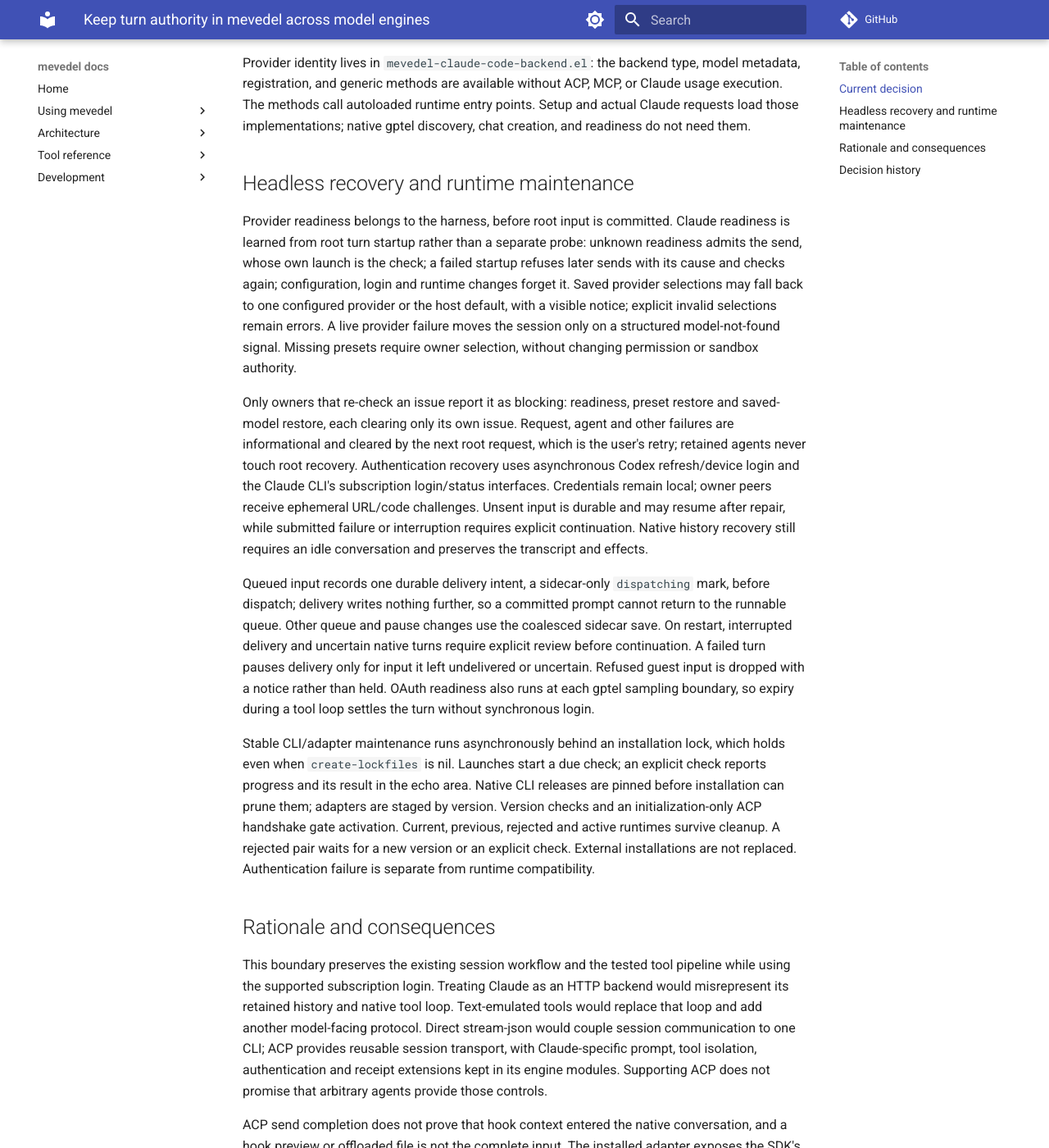
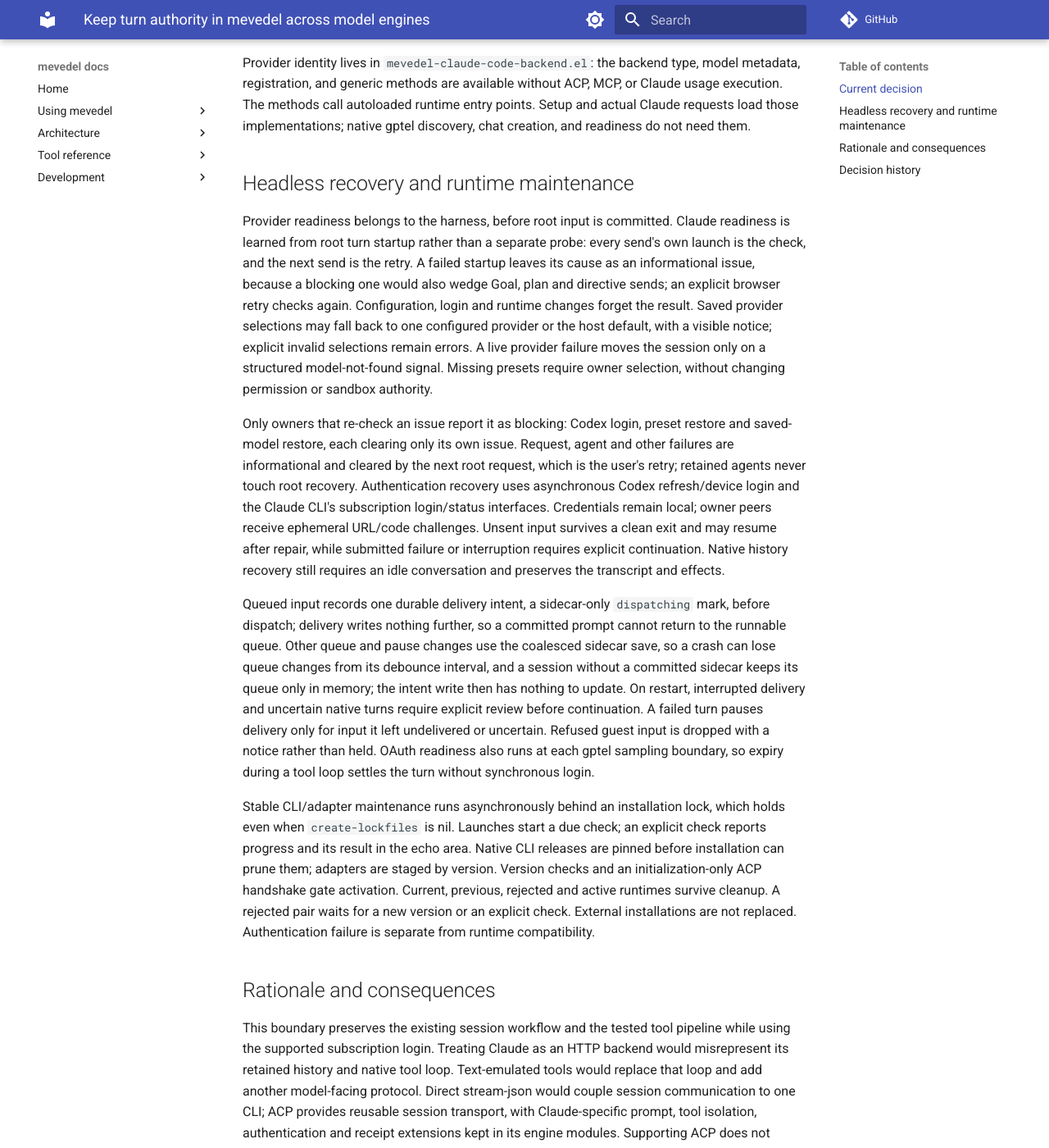
Before and after one commit to FrauH0lle/mevedel, an MkDocs documentation site: the page built from docs/adr/0123-keep-turn-authority-in-mevedel.md, in a window 1280 px wide and 1400 px high, scrolled down 2024 px. Shown: the whole window at 82% size. Built offline with MkDocs 1.6.1 and Material for MkDocs 9.7.7, drawn with Linux system fonts in a browser that asks for light colours; comment, search, counter and statistics services are not loaded.

Commit message:
fix: Retry Claude sends after a failed startup and settle re-review findings
A failed Claude startup recorded a blocking readiness issue, so Goal, plan
and directive sends (which never pass the composer check) were refused, and
a missing native history looped through throwaway checks.  Startup failures
are now informational: the next send's own launch is the retry, and only an
explicit browser retry runs a check.  One failure leaves one issue.

Re-review follow-ups: agent stderr goes to the host's warnings instead of
the classified, guest-visible outcome message; a vanished MCP socket root
is resolved again; the subagent provider refresh copies the configuration
only when it changes and runs after hook context is accounted; the drain's
unreachable re-arm is gone; the headless drain autoloads the skills model
policy it calls (guest messages were refused with void-function); docs no
longer claim queued input survives a crash.  Tests no longer depend on
package autoloads or on a boundp proxy for unloaded agent modules.

```diff
--- a/docs/adr/0123-keep-turn-authority-in-mevedel.md
+++ b/docs/adr/0123-keep-turn-authority-in-mevedel.md
@@ -102,29 +102,32 @@
 
 Provider readiness belongs to the harness, before root input is committed.
 Claude readiness is learned from root turn startup rather than a separate
-probe: unknown readiness admits the send, whose own launch is the check; a
-failed startup refuses later sends with its cause and checks again; configuration,
-login and runtime changes forget it. Saved provider selections may fall back to
+probe: every send's own launch is the check, and the next send is the retry. A
+failed startup leaves its cause as an informational issue, because a blocking
+one would also wedge Goal, plan and directive sends; an explicit browser retry
+checks again. Configuration, login and runtime changes forget the result. Saved provider selections may fall back to
 one configured provider or the host default, with a visible notice; explicit
 invalid selections remain errors. A live provider failure moves the session only
 on a structured model-not-found signal. Missing presets require owner selection,
 without changing permission or sandbox authority.
 
-Only owners that re-check an issue report it as blocking: readiness, preset
+Only owners that re-check an issue report it as blocking: Codex login, preset
 restore and saved-model restore, each clearing only its own issue. Request,
 agent and other failures are informational and cleared by the next root
 request, which is the user's retry; retained agents never touch root recovery.
 Authentication recovery uses asynchronous Codex refresh/device login and the
 Claude CLI's subscription login/status interfaces. Credentials remain local;
-owner peers receive ephemeral URL/code challenges. Unsent input is durable and
-may resume after repair, while submitted failure or interruption requires explicit
-continuation. Native history recovery still requires an idle conversation and
+owner peers receive ephemeral URL/code challenges. Unsent input survives a clean
+exit and may resume after repair, while submitted failure or interruption requires
+explicit continuation. Native history recovery still requires an idle conversation and
 preserves the transcript and effects.
 
 Queued input records one durable delivery intent, a sidecar-only `dispatching`
 mark, before dispatch; delivery writes nothing further, so a committed prompt
 cannot return to the runnable queue. Other queue and pause changes use the
-coalesced sidecar save. On restart, interrupted delivery and uncertain native
+coalesced sidecar save, so a crash can lose queue changes from its debounce
+interval, and a session without a committed sidecar keeps its queue only in
+memory; the intent write then has nothing to update. On restart, interrupted delivery and uncertain native
 turns require explicit review before continuation. A failed turn pauses delivery
 only for input it left undelivered or uncertain. Refused guest input is dropped
 with a notice rather than held. OAuth readiness also runs at each gptel sampling boundary,
```
Also changed, not shown: docs/sessions.md (+7 -7 lines), 16 other files.
